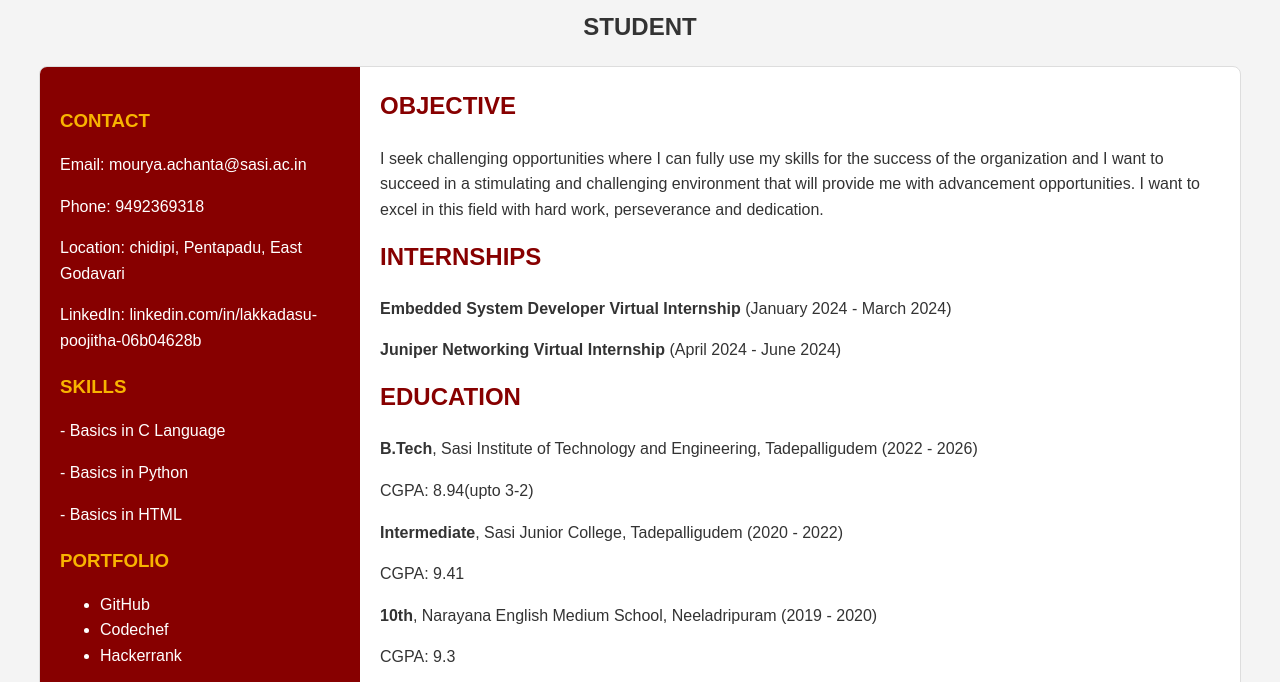
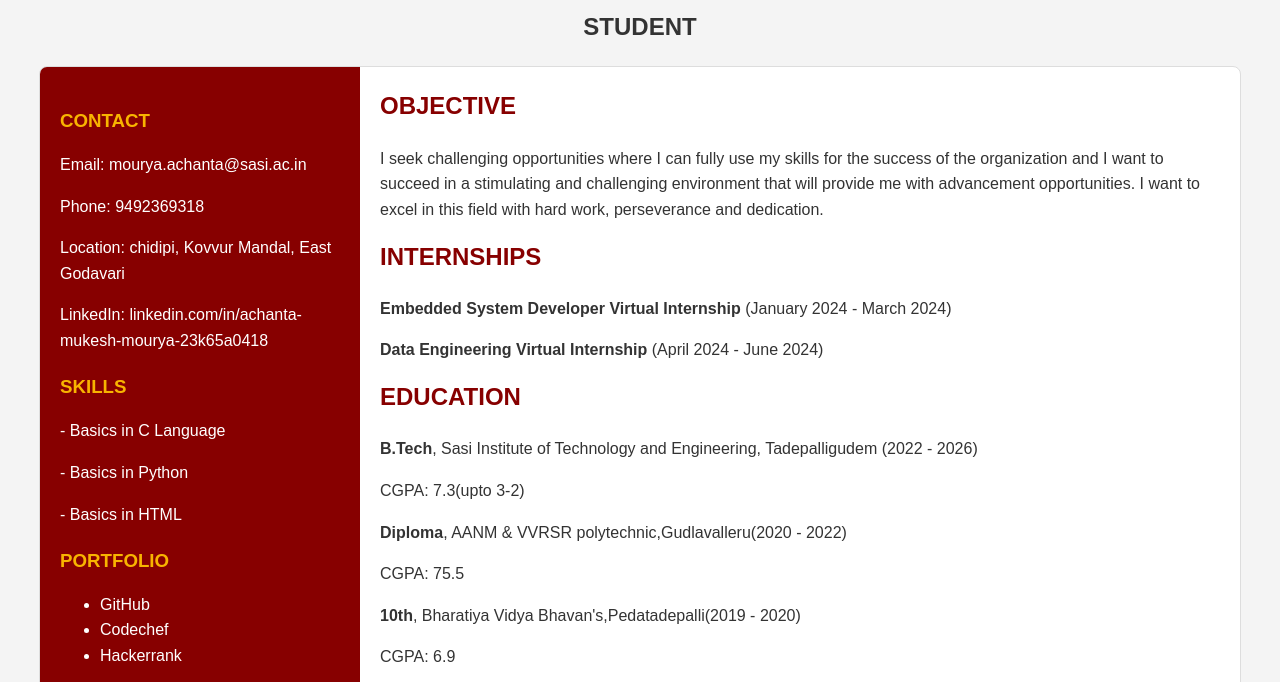
Before and after one commit to mouryaachanta/mouryaachanta.github.io, a plain HTML site: page index.html in a window 1280 px wide. Shown: the part 86-768 px from the top of the page. Drawn offline with Linux system fonts and the light colour scheme.

Commit message:
Update index.html

```diff
--- a/index.html
+++ b/index.html
@@ -15,8 +15,8 @@
 <h3>CONTACT</h3>
 <p>Email: mourya.achanta@sasi.ac.in</p>
 <p>Phone: 9492369318</p>
-<p>Location: chidipi, Pentapadu, East Godavari</p>
-<p>LinkedIn: <a href="#">linkedin.com/in/lakkadasu-poojitha-06b04628b</a></p>
+<p>Location: chidipi, Kovvur Mandal, East Godavari</p>
+<p>LinkedIn: <a href="#">linkedin.com/in/achanta-mukesh-mourya-23k65a0418</a></p>
 </div>
 <div class="skills">
 <h3>SKILLS</h3>
@@ -56,16 +56,16 @@
 <div class="internships">
 <h2>INTERNSHIPS</h2>
 <p><strong>Embedded System Developer Virtual Internship</strong> (January 2024 - March 2024)</p>
-<p><strong>Juniper Networking Virtual Internship</strong> (April 2024 - June 2024)</p>
+<p><strong>Data Engineering Virtual Internship</strong> (April 2024 - June 2024)</p>
 </div>
 <div class="education">
 <h2>EDUCATION</h2>
 <p><strong>B.Tech</strong>, Sasi Institute of Technology and Engineering, Tadepalligudem (2022 - 2026)</p>
-<p>CGPA: 8.94(upto 3-2)</p>
-<p><strong>Intermediate</strong>, Sasi Junior College, Tadepalligudem (2020 - 2022)</p>
-<p>CGPA: 9.41</p>
-<p><strong>10th</strong>, Narayana English Medium School, Neeladripuram (2019 - 2020)</p>
-<p>CGPA: 9.3</p>
+<p>CGPA: 7.3(upto 3-2)</p>
+<p><strong>Diploma</strong>, AANM & VVRSR polytechnic,Gudlavalleru(2020 - 2022)</p>
+<p>CGPA: 75.5</p>
+<p><strong>10th</strong>, Bharatiya Vidya Bhavan's,Pedatadepalli(2019 - 2020)</p>
+<p>CGPA: 6.9</p>
 </div>
   <div class="strengths">
     <h2> STRENGTHS</h2>
```
